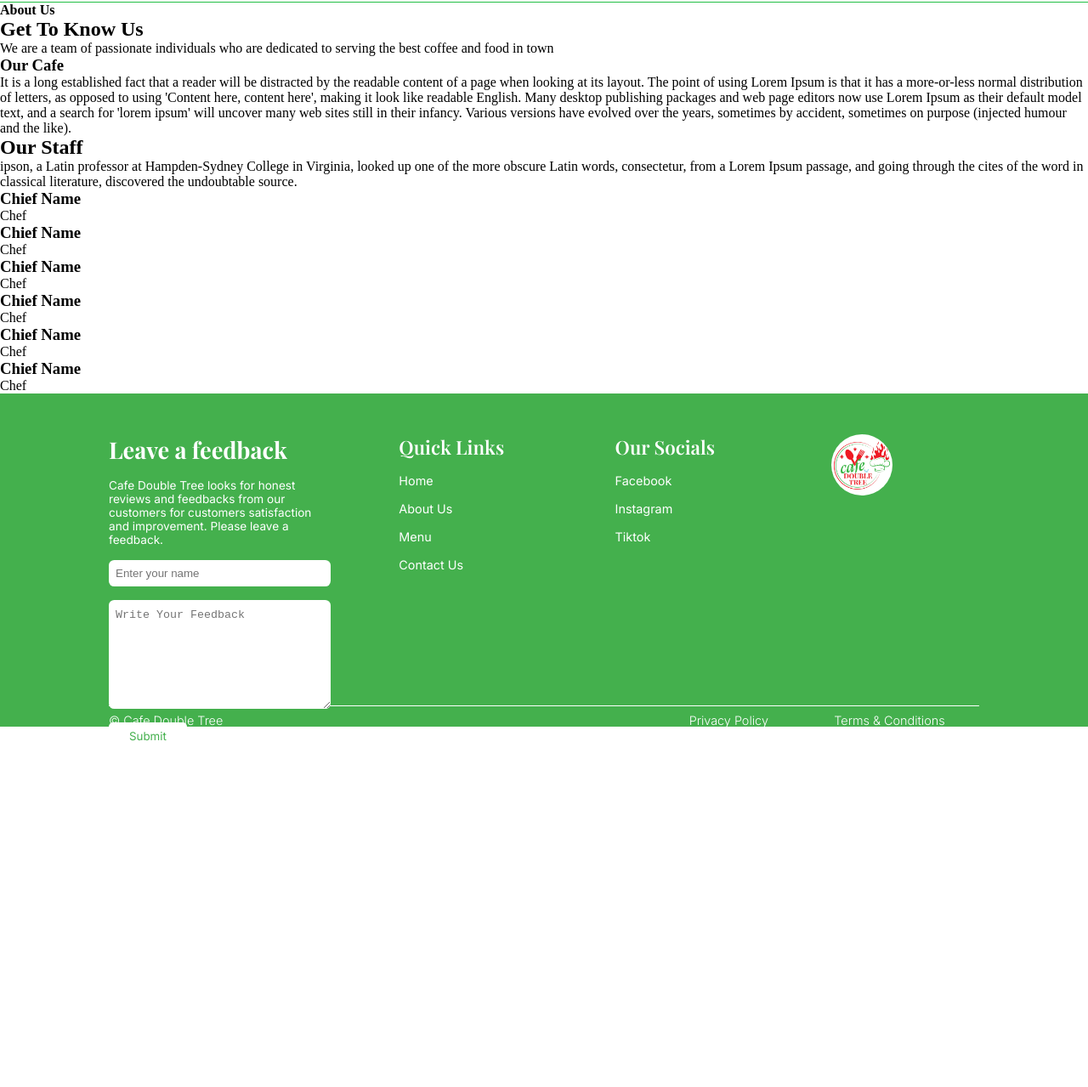
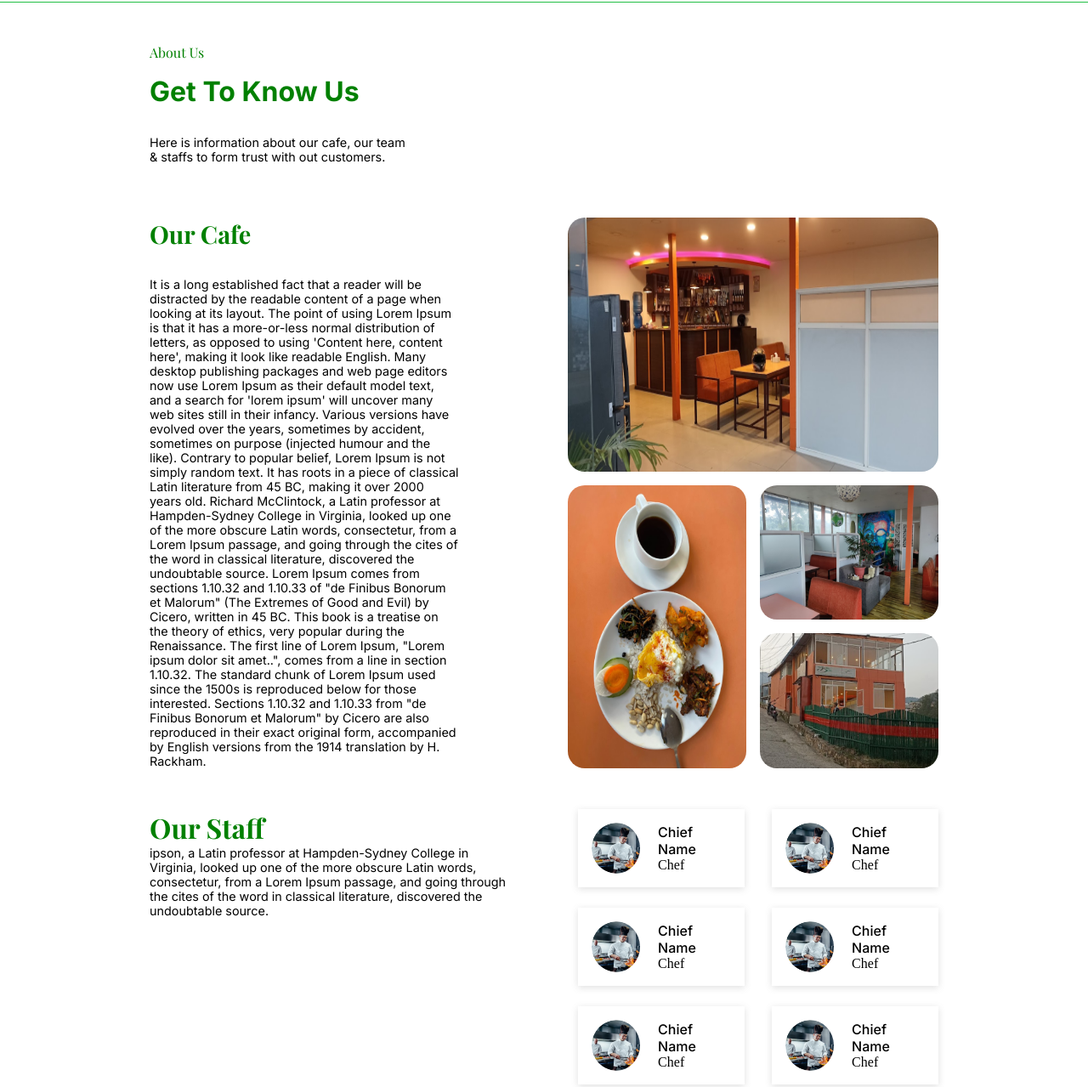
Before and after one commit to Ken-kenaki/Restaurant, a plain HTML site: page about.html in a window 1280 px wide. Shown: the part 109-1388 px from the top of the page at 85% size. Before the commit the page ends 991 px from the top, so only its background shows below. Drawn offline with nearby package versions, Linux system fonts and the light colour scheme; a web font is replaced by a local one.

```diff
--- a/about.html
+++ b/about.html
@@ -7,6 +7,8 @@
     <link rel="stylesheet" href="styles/style.css">
     <link rel="stylesheet" href="https://cdnjs.cloudflare.com/ajax/libs/remixicon/4.6.0/remixicon.css" integrity="sha512-kJlvECunwXftkPwyvHbclArO8wszgBGisiLeuDFwNM8ws+wKIw0sv1os3ClWZOcrEB2eRXULYUsm8OVRGJKwGA==" crossorigin="anonymous" referrerpolicy="no-referrer" />
     <link rel="stylesheet" href="styles/about.css">
+    <link rel="stylesheet" href="styles/contact.css" />
+    <link rel="stylesheet" href="styles/menu.css">
 </head>
 </head>
 <body>
@@ -32,30 +34,39 @@
 
     <main class="about-us-main">
         <div class="about-us-heading">
-        <h4 class="heading">About Us</h4>
-        <h2 class="about-us-title">Get To Know Us</h2>
+        <h4 class="title">About Us</h4>
+        <h2 class="second-title about-us-title">Get To Know Us</h2>
         <p class="about-us-text">
-            We are a team of passionate individuals who are dedicated to serving the best coffee and food in town
+            Here is information about our cafe, our team  <br>& staffs to form trust with out customers.
         </p>
     </div>
     <div class="about-us-content-data">
-        <div class="about-us-image-container">
-            <div class="img1"></div>
-            <div class="img2"></div>
-            <div class="img3"></div>
-            <div class="img4"></div>
-        </div>
         <div class="about-us-des">
             <h3 class="des-title">
                 Our Cafe
             </h3>
             <p class="description-about-us">
                 It is a long established fact that a reader will be distracted by the readable content of a page when looking at its layout. The point of using Lorem Ipsum is that it has a more-or-less normal distribution of letters, as opposed to using 'Content here, content here', making it look like readable English. Many desktop publishing packages and web page editors now use Lorem Ipsum as their default model text, and a search for 'lorem ipsum' will uncover many web sites still in their infancy. Various versions have evolved over the years, sometimes by accident, sometimes on purpose (injected humour and the like).
+                Contrary to popular belief, Lorem Ipsum is not simply random text. It has roots in a piece of classical Latin literature from 45 BC, making it over 2000 years old. Richard McClintock, a Latin professor at Hampden-Sydney College in Virginia, looked up one of the more obscure Latin words, consectetur, from a Lorem Ipsum passage, and going through the cites of the word in classical literature, discovered the undoubtable source. Lorem Ipsum comes from sections 1.10.32 and 1.10.33 of "de Finibus Bonorum et Malorum" (The Extremes of Good and Evil) by Cicero, written in 45 BC. This book is a treatise on the theory of ethics, very popular during the Renaissance. The first line of Lorem Ipsum, "Lorem ipsum dolor sit amet..", comes from a line in section 1.10.32.
+
+The standard chunk of Lorem Ipsum used since the 1500s is reproduced below for those interested. Sections 1.10.32 and 1.10.33 from "de Finibus Bonorum et Malorum" by Cicero are also reproduced in their exact original form, accompanied by English versions from the 1914 translation by H. Rackham.
             </p>
         </div>
+
+        <div class="about-us-image-container">
+            <div class="aboutus-img1"><img src="Assests/ca1.png" alt=""></div>
+            <div class="about-us-img-inner-container">
+                <div class="aboutus-img2"><img src="Assests/ca2.png" alt=""></div>
+                <div class="inside-inner-container">
+                    <div class="aboutus-img3"><img src="Assests/ca3.png" alt=""></div>
+                    <div class="aboutus-img4"><img src="Assests/ca4.png" alt=""></div>
+                </div>
+            </div>
+        </div>
+
     </div>
     <div class="staffs-container">
-        <div class="staffs-title">
+        <div class="staffs-des">
             <h2 class="staffs-title">
                 Our Staff
             </h2>
@@ -66,38 +77,50 @@
         <div class="chief-container">
             <div class="chiefs">
                 <div class="chief-image"></div>
-                <h3 class="chief-name">Chief Name</h3>
-                <p class="chief-name">Chef</p>
+                <div class="chief-details">
+                    <h3 class="chief-name">Chief Name</h3>
+                    <p class="chief">Chef</p>
+                </div>
             </div>
 
             <div class="chiefs">
                 <div class="chief-image"></div>
-                <h3 class="chief-name">Chief Name</h3>
-                <p class="chief-name">Chef</p>
+                <div class="chief-details">
+                    <h3 class="chief-name">Chief Name</h3>
+                    <p class="chief">Chef</p>
+                </div>
             </div>
 
             <div class="chiefs">
                 <div class="chief-image"></div>
+                <div class="chief-details">
                 <h3 class="chief-name">Chief Name</h3>
-                <p class="chief-name">Chef</p>
+                <p class="chief">Chef</p>
+            </div>
             </div>
 
             <div class="chiefs">
                 <div class="chief-image"></div>
-                <h3 class="chief-name">Chief Name</h3>
-                <p class="chief-name">Chef</p>
+                <div class="chief-details">
+                    <h3 class="chief-name">Chief Name</h3>
+                    <p class="chief">Chef</p>
+                </div>
             </div>
 
             <div class="chiefs">
                 <div class="chief-image"></div>
-                <h3 class="chief-name">Chief Name</h3>
-                <p class="chief-name">Chef</p>
+                <div class="chief-details">
+                    <h3 class="chief-name">Chief Name</h3>
+                    <p class="chief">Chef</p>
+                </div>
             </div>
 
             <div class="chiefs">
                 <div class="chief-image"></div>
-                <h3 class="chief-name">Chief Name</h3>
-                <p class="chief-name">Chef</p>
+                <div class="chief-details">
+                    <h3 class="chief-name">Chief Name</h3>
+                    <p class="chief">Chef</p>
+                </div>
             </div>
         </div>
     </div>
--- a/styles/about.css
+++ b/styles/about.css
@@ -0,0 +1,162 @@
+.about-us-main{
+    display: grid;
+    grid-template-rows: .8fr 3fr 3fr;
+    row-gap: 3rem;
+    padding: 2rem 11rem;
+    min-height: min-content;
+}
+
+.about-us-main .about-us-heading :last-child{
+    font-size: .9rem;
+    font-weight: 400;
+    font-family: var(--font-family1);
+}
+
+.about-us-title {
+    margin-bottom: 2rem;
+}
+
+
+.about-us-main .about-us-content-data{
+    display: grid;
+    grid-template-columns: 1fr 1.2fr;
+    justify-content: space-between;
+    column-gap: 8rem;
+    min-height: 50vh;
+}
+.about-us-image-container {
+    display: grid;
+    /* background-color: green; */
+    grid-template-rows: .9fr 1fr;
+    row-gap: 1rem;
+}
+.about-us-image-container .aboutus-img1{
+    /* background-image: url(../Assests/ca1.png); */
+    border-radius: 20px;
+    background-size: cover;
+    background-repeat: no-repeat;
+}
+
+
+.about-us-image-container .about-us-img-inner-container{
+    display: grid;
+    grid-template-columns: 1fr 1fr;
+    column-gap: 1rem;
+}
+
+.about-us-img-inner-container .aboutus-img2{
+    /* background-color: red; */
+    /* background-image: url(../Assests/ca2.png); */
+    background-size: cover;
+    background-repeat: no-repeat;
+    border-radius: 20px;
+}
+
+
+.inside-inner-container {
+    display: grid;
+    grid-template-rows: minmax(120px,1fr) minmax(120px,1fr);
+    row-gap: 1rem;
+}
+
+.inside-inner-container .aboutus-img3{
+    /* background-color: blue; */
+    /* background-image: url(../Assests/ca3.png); */
+    background-size: cover;
+    background-repeat: no-repeat;
+ border-radius: 20px;
+
+}
+
+.inside-inner-container .aboutus-img4{
+    /* background-color: blue; */
+    /* background-image: url(../Assests/ca4.png); */
+    background-size: cover;
+    background-repeat: no-repeat;
+    border-radius: 20px;
+}
+
+
+.about-us-image-container img{
+    width: 100%;
+    height: 100%;
+    border-radius: 20px;
+}
+
+.about-us-des .des-title{
+    font-size: 1.8rem;
+    font-family: var(--font-family2);
+    font-weight: 700;
+    color: green;
+    margin-bottom: 2rem;
+}
+
+.about-us-des .description-about-us{
+    font-size: .9rem;
+    font-family: var(--font-family1);
+    font-weight: 400;
+    /* color: green; */
+}
+
+
+.staffs-container{
+    display: grid;
+    grid-template-columns: repeat(2,1fr);
+    column-gap: 5rem;
+    justify-content: space-between;
+    height: 10vh;
+}
+
+
+.staffs-container .chief-container{
+    display: grid;
+    grid-template-columns: repeat(2,minmax(80px,.9fr));
+    grid-template-rows: auto;
+    row-gap: 1.5rem;
+    column-gap: 2rem;
+
+}
+
+.chief-container .chiefs {
+    box-shadow: rgba(99, 99, 99, 0.2) 0px 2px 8px 0px;
+    display: flex;
+    flex-direction: row;
+    align-items: center;
+    padding: 1rem 1rem;
+}
+
+.chief-container .chiefs .chief-image {
+    background-image: url(../Assests/Cheif.png);
+    background-size: cover;
+    width: 60px;
+    height: 60px;
+    border-radius: 50%;
+    display: inline-block;
+}
+
+.chief-details{
+    padding-left: 1.3rem;
+}
+
+
+.chief-name{
+    font-size: 1rem;
+    font-weight: 500;
+    font-family: var(--font-family1);
+}
+
+.staffs-title {
+    font-size: 2rem;
+    font-weight: 700;
+    font-family: var(--font-family2);
+    color: green;
+}
+
+.staff.des {
+        font-size: .9rem;
+        font-family: var(--font-family1);
+        font-weight: 400;
+        /* color: green; */
+
+
+}
--- /dev/null
+++ b/styles/contact.css
@@ -0,0 +1,5 @@
+.des {
+    font-size: .9rem;
+    font-family: var(--font-family1);
+    font-weight: 400;
+}
--- a/styles/style.css
+++ b/styles/style.css
@@ -81,7 +81,7 @@
 .hero-section {
   width: 100vw;
   height: 60vh;
-  background-image: url(Assests/Hero\ sectiom\ Image.jpg);
+  background-image: url(../Assests/hero-section-img.jpg);
   background-repeat: no-repeat;
   background-size: cover;
   background-position: 0% 50%;
@@ -155,7 +155,7 @@
   padding: 2rem 11rem;
 }
 
-.services .title-services {
+.title {
   font-family: var(--font-family2);
   font-weight: 400;
   font-size: 1rem;
@@ -163,7 +163,7 @@
   padding: 1rem 0;
 }
 
-.services .services-offer {
+ .second-title {
   font-family: var(--font-family1);
   color: green;
   font-weight: 700;
@@ -196,24 +196,24 @@
 }
 
 .scrollable-content .img1 {
-  background-image: url(Assests/event.png);
+  background-image: url(../Assests/event.png);
   background-size: cover;
   background-repeat: no-repeat;
 }
 
 .scrollable-content .img2 {
-  background-image: url(Assests/birthday.png);
+  background-image: url(../Assests/birthday.png);
   background-size: cover;
   background-repeat: no-repeat;
 }
 .scrollable-content .img3 {
-  background-image: url(Assests/Delivery.png);
+  background-image: url(../Assests/Delivery.png);
   background-size: cover;
   background-repeat: no-repeat;
 }
 
 .scrollable-content .img4 {
-  background-image: url(Assests/Momo.png);
+  background-image: url(../Assests/Momo.png);
   background-size: cover;
   background-repeat: no-repeat;
 }
```
Also changed, not shown: contact.html (+19 -0 lines), home.html (+4 -2 lines), menu.html (+2 -0 lines), Assests/hero-section-img.jpg (renamed from Assests/Hero sectiom Image.jpg).
